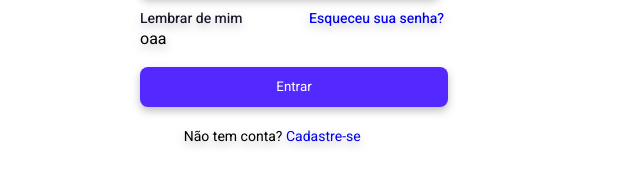
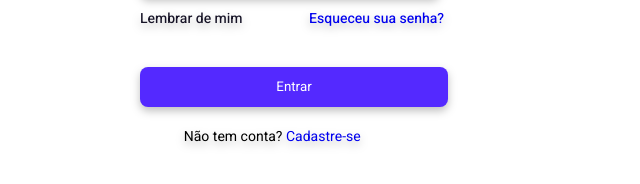
Before and after one commit to nathanSeixeiro/pudinsdAle, a plain HTML site: page assets/html/login.html in a window 1280 px wide. Shown: the part 364-548 px from the top of the page, 0-640 px from the left. Drawn offline with Linux system fonts and the light colour scheme.

```diff
--- a/assets/html/login.html
+++ b/assets/html/login.html
@@ -36,7 +36,7 @@
                 <a href="#">Entrar</a>
             </button>
 
-            <div id="googleLogin">oaa</div>
+            <div id="googleLogin"></div>
         </form>
 
         <span class="sign-up">Não tem conta? <a href="#">Cadastre-se</a></span>
```
